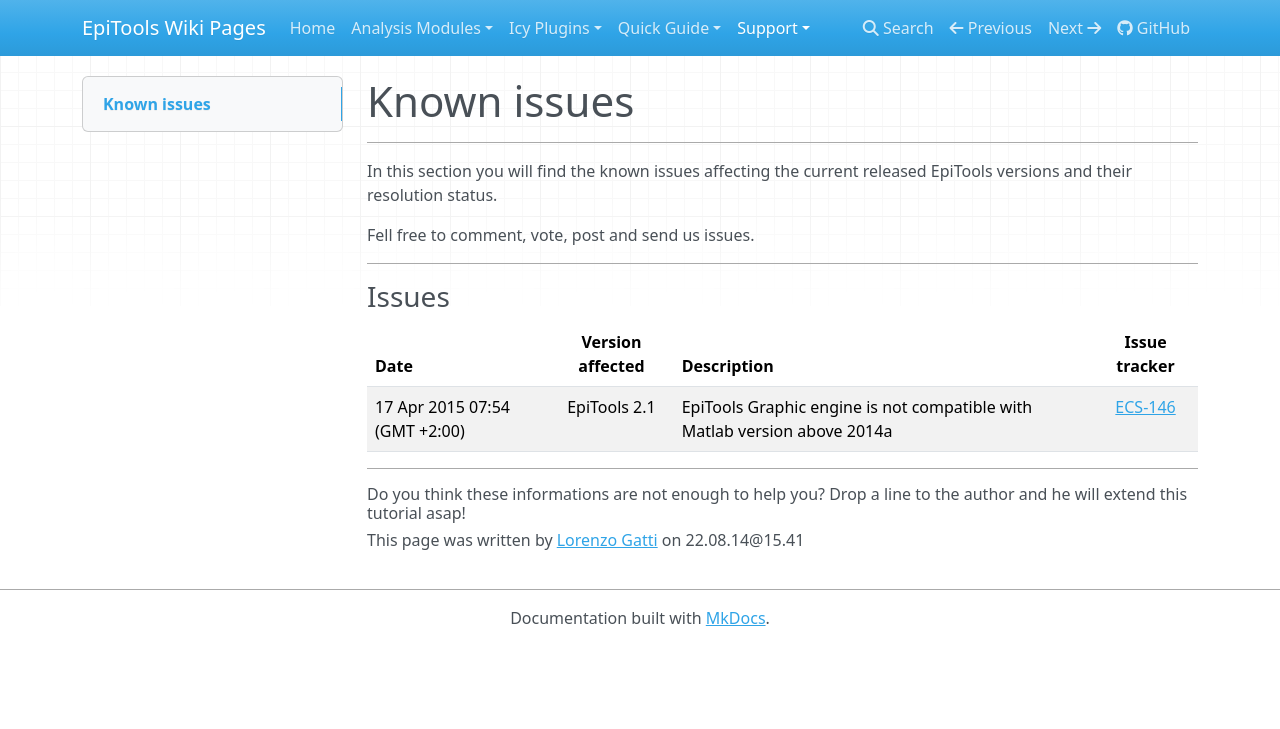
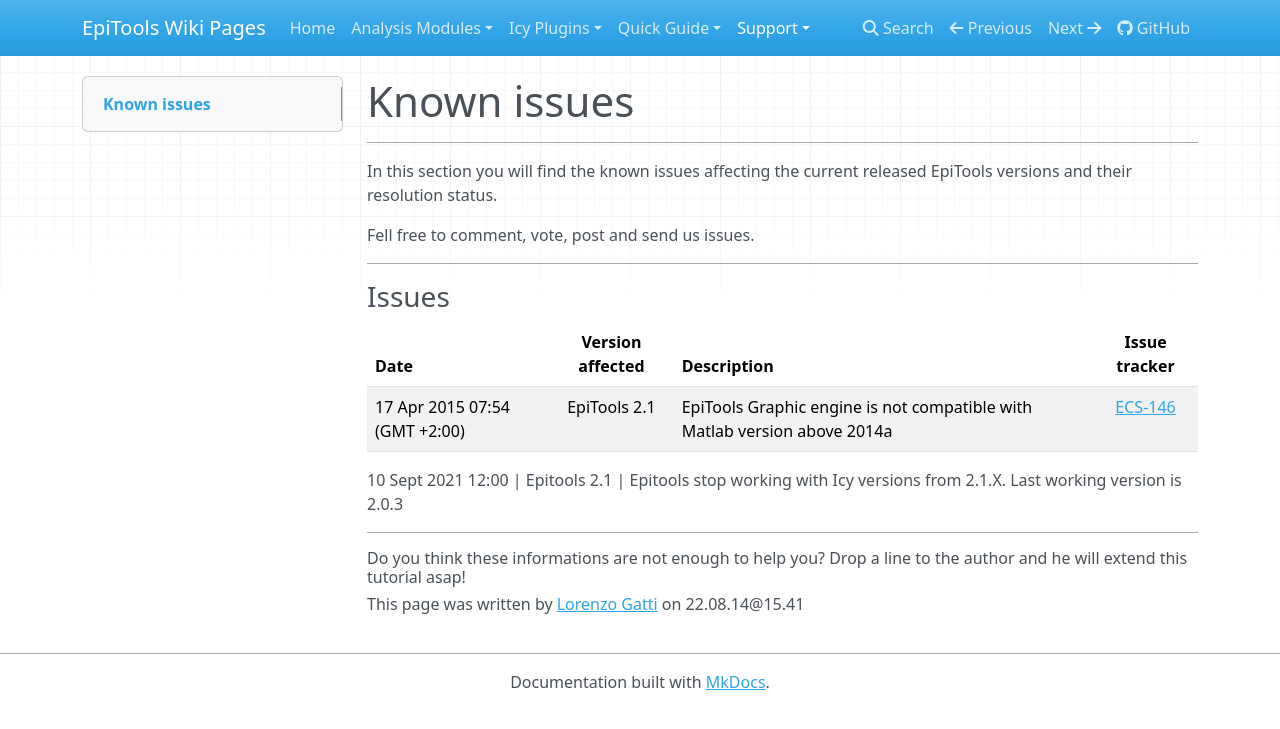
Before and after one commit to epitools/wiki, an MkDocs documentation site: the page built from source/Support/Known_Issues.md, in a window 1280 px wide. Shown: the top 729 px of the page. Built offline with MkDocs 1.6.1, drawn with Linux system fonts in a browser that asks for light colours; nearby versions of some CDN libraries.

Commit message:
Update Known_Issues.md

```diff
--- a/source/Support/Known_Issues.md
+++ b/source/Support/Known_Issues.md
@@ -12,6 +12,8 @@
 Date | Version affected | Description | Issue tracker
 :-------------------------|:-------------------------:|:-------------------------|:-------------------------:
 17 Apr 2015 07:54 (GMT +2:00) | EpiTools 2.1 | EpiTools Graphic engine is not compatible with Matlab version above 2014a | <a href="http://imls-bg-jira.uzh.ch:8080/browse/ECS-146">ECS-146</a>
+
+10 Sept 2021 12:00 | Epitools 2.1 | Epitools stop working with Icy versions from 2.1.X. Last working version is 2.0.3
 
 ---------------------------------------
 
```
